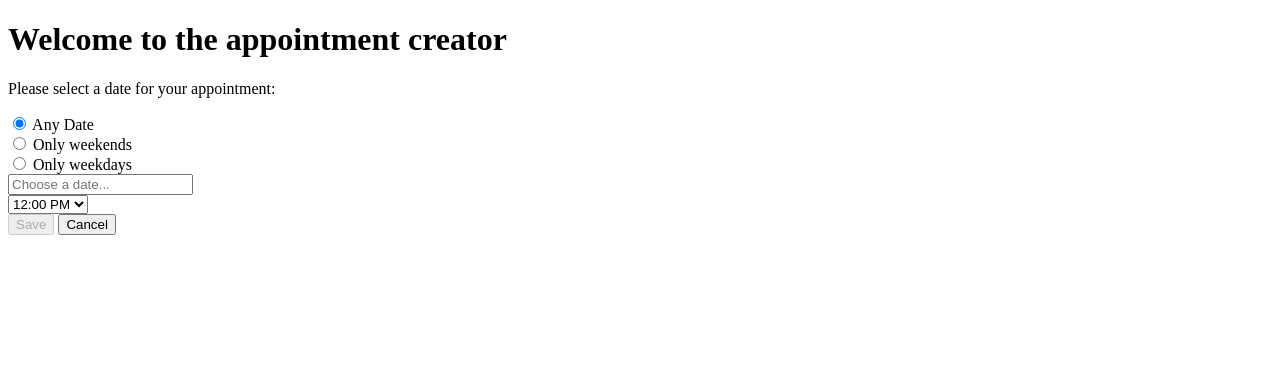
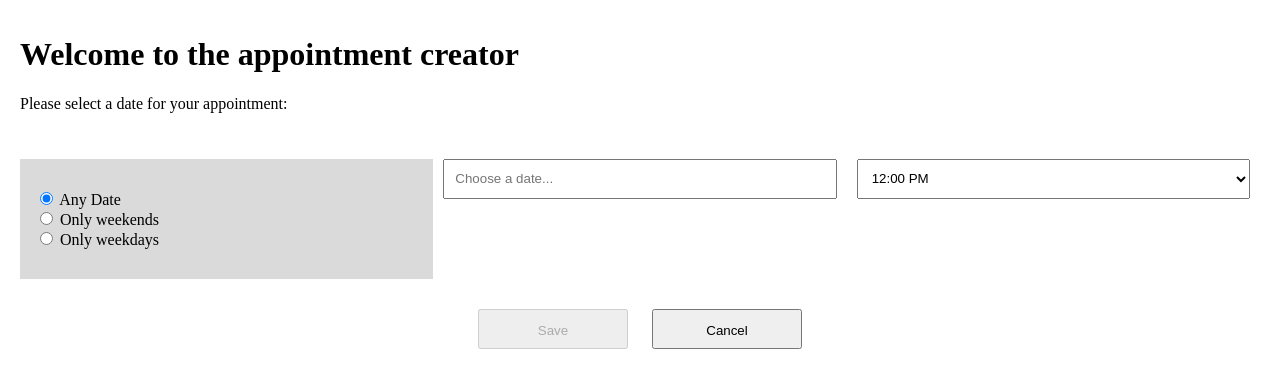
Before and after one commit to simon0191/appointment-creator, a website: page index.html in a window 1280 px wide. Drawn offline with Linux system fonts and the light colour scheme.

Commit message:
Add styles

```diff
--- a/scripts/components/timepicker.js
+++ b/scripts/components/timepicker.js
@@ -17,7 +17,7 @@
 
     render(state) {
       return `
-        <select class="timepicker" onchange="actions.setTime(this.value)">
+        <select class="timepicker form-control" onchange="actions.setTime(this.value)">
           ${state.availableTimes.filter((x) => x >= state.minTime).map((x) => this.renderOption(state, x)).join('\n')}
         </select>
       `;
--- a/scripts/index.js
+++ b/scripts/index.js
@@ -91,17 +91,20 @@ const container = Espinazo.createContainer({
         <div class="row">
           <div class="col-4 filters">
             <div>
-              <input ${state.dateFilter === 'any' ? 'checked' : ''} type="radio" name="filter" onclick="actions.setDateFilter('any')" value="any"> Any Date
+              <input id="any" ${state.dateFilter === 'any' ? 'checked' : ''} type="radio" name="filter" onclick="actions.setDateFilter('any')" value="any">
+              <label for="any">Any Date</label>
             </div>
             <div>
-              <input ${state.dateFilter === 'weekends' ? 'checked' : ''} type="radio" name="filter" onclick="actions.setDateFilter('weekends')" value="weekends"> Only weekends
+              <input id="weekends" ${state.dateFilter === 'weekends' ? 'checked' : ''} type="radio" name="filter" onclick="actions.setDateFilter('weekends')" value="weekends">
+              <label for="weekends">Only weekends</label>
             </div>
             <div>
-              <input ${state.dateFilter === 'weekdays' ? 'checked' : ''} type="radio" name="filter" onclick="actions.setDateFilter('weekdays')" value="weekdays"> Only weekdays
+              <input id="weekdays" ${state.dateFilter === 'weekdays' ? 'checked' : ''} type="radio" name="filter" onclick="actions.setDateFilter('weekdays')" value="weekdays">
+              <label for="weekdays">Only weekdays</label>
             </div>
           </div>
           <div class="col-4">
-            <input id="datepicker" onclick="actions.openDatePicker(this, event)" readonly type="text" placeholder="Choose a date..." ${value}/>
+            <input id="datepicker" class="form-control" onclick="actions.openDatePicker(this, event)" readonly type="text" placeholder="Choose a date..." ${value}/>
             ${datepicker}
           </div>
           <div class="col-4">
@@ -109,12 +112,12 @@ const container = Espinazo.createContainer({
           </div>
         </div>
 
-        <div class="buttons">
-          <button ${state.date && state.time ? '' : 'disabled'} onclick="actions.save()" class="save">Save</button>
-          <button onclick="actions.reset()" class="cancel">Cancel</button>
+        <div class="row buttons">
+          <button ${state.date && state.time ? '' : 'disabled'} onclick="actions.save()" class="save btn btn-success">Save</button>
+          <button onclick="actions.reset()" class="cancel btn">Cancel</button>
         </div>
 
-        <div class="message">
+        <div class="row message">
           ${savedMessage}
         </div>
       </div>
--- a/styles/index.css
+++ b/styles/index.css
@@ -6,6 +6,9 @@ html,
 body {
   height: 100%;
   width: 100%;
+  margin: 0;
+  padding: 0;
+  border: 0;
 }
 
 #espinazo-app {
@@ -17,3 +20,75 @@ body {
   height: 100%;
   width: 100%;
 }
+
+.container {
+  width: 100%;
+  padding: 0 20px;
+}
+
+@media only screen and (max-width: 480px) {
+  .container {
+    padding: 0 5px;
+  }
+}
+
+.row {
+  width: 100%;
+  padding: 15px 0;
+}
+
+.row:after {
+  content: " ";
+  display: table;
+  clear: both;
+}
+
+.col-4 {
+  float: left;
+  width: calc(100%/3);
+  display: inline-block;
+}
+
+@media only screen and (max-width: 480px) {
+  .col-4 {
+    width: 100%;
+    padding: 5px 0;
+  }
+}
+
+.form-control {
+  width: calc(100% - 20px);
+  margin: 0 10px;
+  height: 40px;
+  line-height: 40px;
+  padding: 0 10px;
+}
+
+.filters {
+  background-color: #dadada;
+  padding: 30px 15px;
+}
+
+.row.buttons {
+  text-align: center;
+}
+
+.btn {
+  margin: 0 10px;
+  height: 40px;
+  line-height: 40px;
+  padding: 0 10px;
+  width: 150px;
+}
+
+@media only screen and (max-width: 480px) {
+  .btn {
+    width: calc(100% - 20px);
+    margin: 5px 10px;
+  }
+}
+
+.btn.btn-success:not([disabled]) {
+  background-color: #449FDF;
+  color: white;
+}
```
